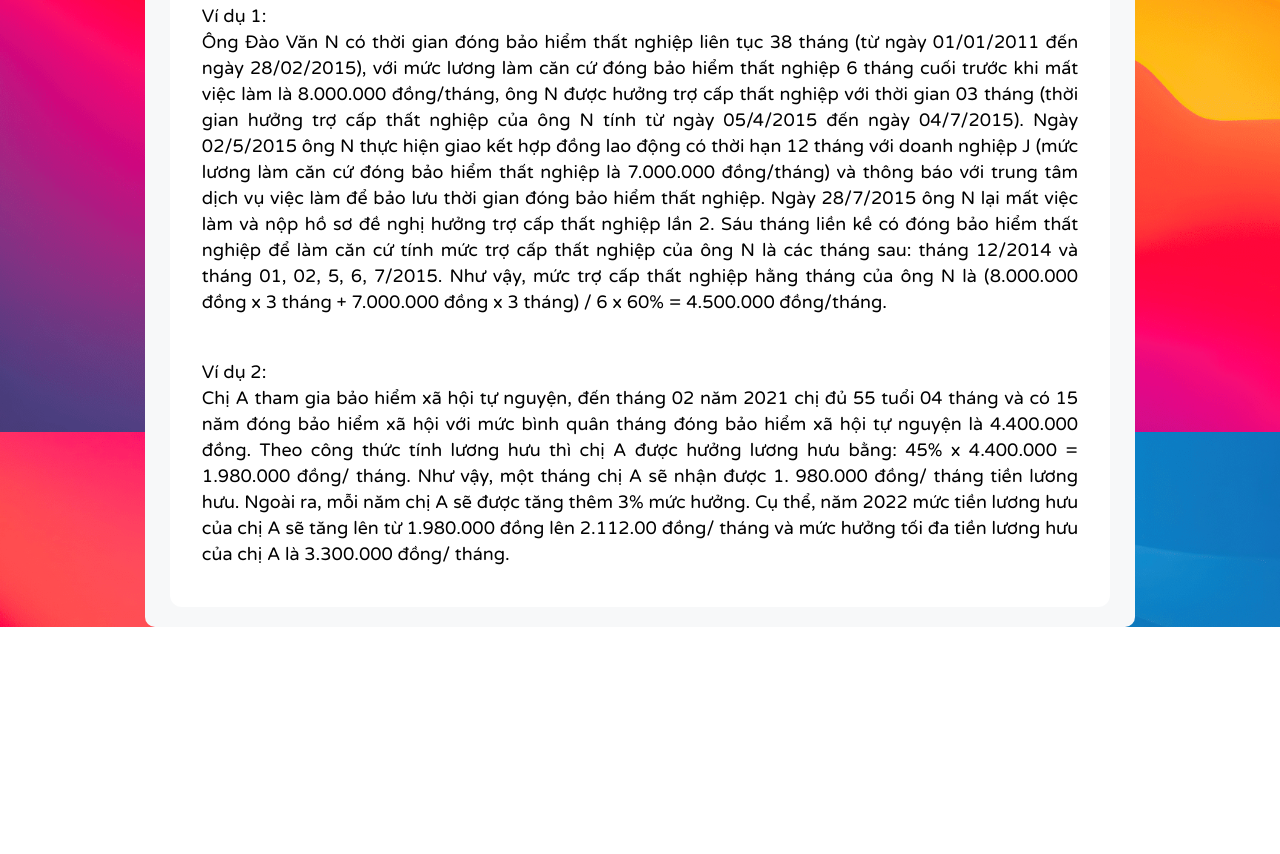
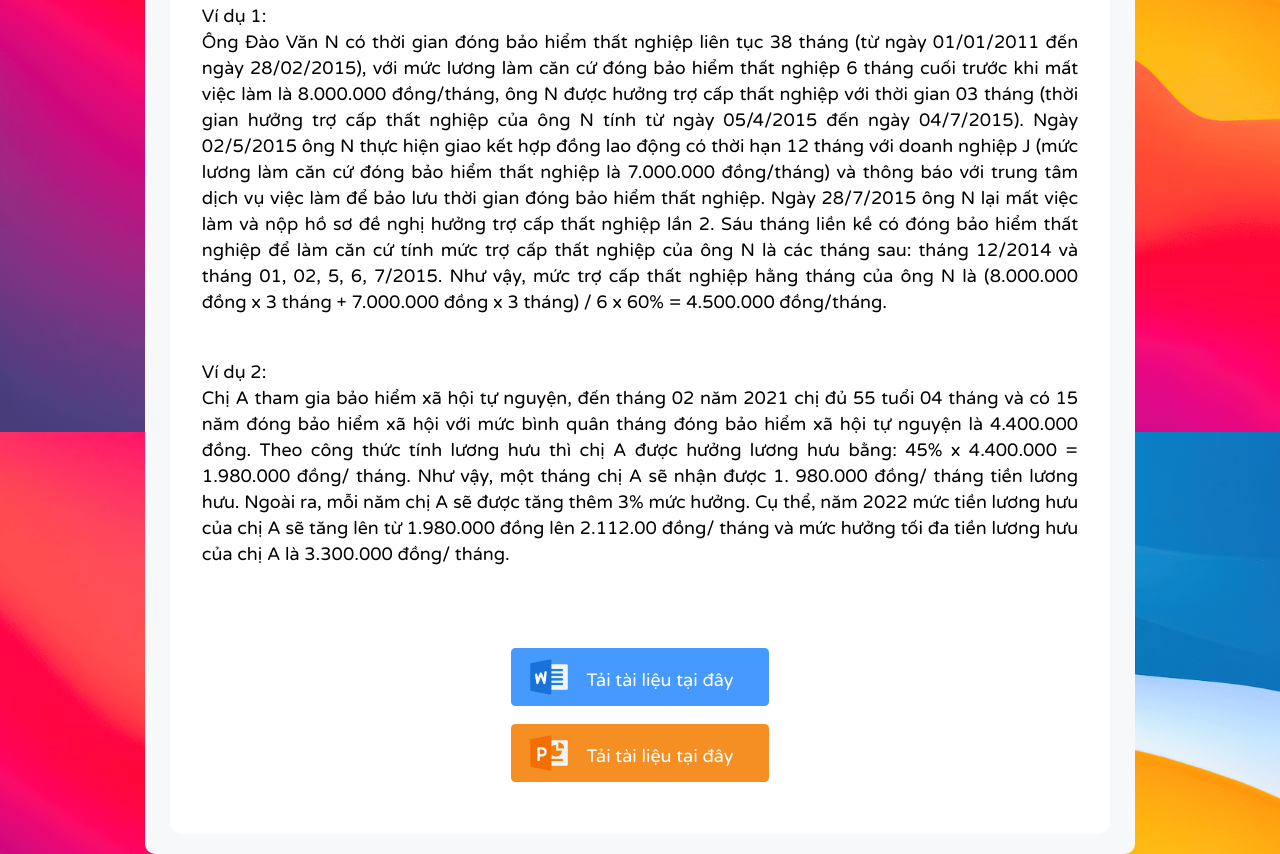
Before and after one commit to Banh-Mi/N8, a plain HTML site: page index.html in a window 1280 px wide. Shown: the part 368-1222 px from the top of the page. Before the commit the page ends 995 px from the top, so only its background shows below. Drawn offline with nearby package versions, Linux system fonts and the light colour scheme.

Commit message:
update1.0

```diff
--- a/index.html
+++ b/index.html
@@ -27,8 +27,13 @@
 					Theo công thức tính lương hưu thì chị A được hưởng lương hưu bằng:
 					45% x 4.400.000 = 1.980.000 đồng/ tháng.
 					Như vậy, một tháng chị A sẽ nhận được 1. 980.000 đồng/ tháng tiền lương hưu. Ngoài ra, mỗi năm chị A sẽ được tăng thêm 3% mức hưởng. Cụ thể, năm 2022 mức tiền lương hưu của chị A sẽ tăng lên từ 1.980.000 đồng  lên 2.112.00 đồng/ tháng và mức hưởng tối đa tiền lương hưu của chị A là 3.300.000 đồng/ tháng.
-					</p>
+				</p>
 			</div>
+			<div class="download">
+				<a href="data/Tài liệu BHXH.docx" download="Tài liệu Word.docx" class="word"><img src="icon/word.png" width="40px" height="40px"><p class="text">Tải tài liệu tại đây</p></a>
+				<a href="data/Nhóm_08_BHXH.pptx" download="Tài liệu PowerPoint.pptx" class="powerpoint"><img src="icon/powerpoint.png" width="40px" height="40px"><p class="text">Tải tài liệu tại đây</p></a>
+			</div>
+
 		</div>
 	</section>
 </body>
--- a/style.css
+++ b/style.css
@@ -95,15 +95,45 @@ body {
   width: 97%;
   margin: 15px auto;
 }
-p {
-  text-align: justify;
-  margin:0 1em 0 1em;
-  line-height:26px;
+.main .footer p {
+    text-align: justify;
+    margin:0 1em 0 1em;
+    line-height:26px;
+}
+.download {
+  margin: 4em auto 1em auto;
+  width:fit-content;
+  height: fit-content;
+  display: flex;
+  flex-direction: column;
+}
+.download > a {
+  margin: 0.5em 0;
+  padding: 0.5em 1em;
+  text-decoration: none;
+  color: #FFFFFF;
+  border-radius: 0.25em ;
+  display:flex;
+  flex-direction: row;
+}
+.download a .text{
+  margin:0.65em 1em 0 1em;
+}
+
+.download > .word {
+  background-color: #4599FF;
+}
+
+.download > .powerpoint {
+  background-color: #F58F23;
 
 }
 
 
 @media screen and (max-width: 800px) {
+  * {
+    font-size: 16px;
+  }
   .main {
     margin-top: 10px;
   }
```
Also changed, not shown: icon/powerpoint.png (added), icon/word.png (added), 2 other files.
